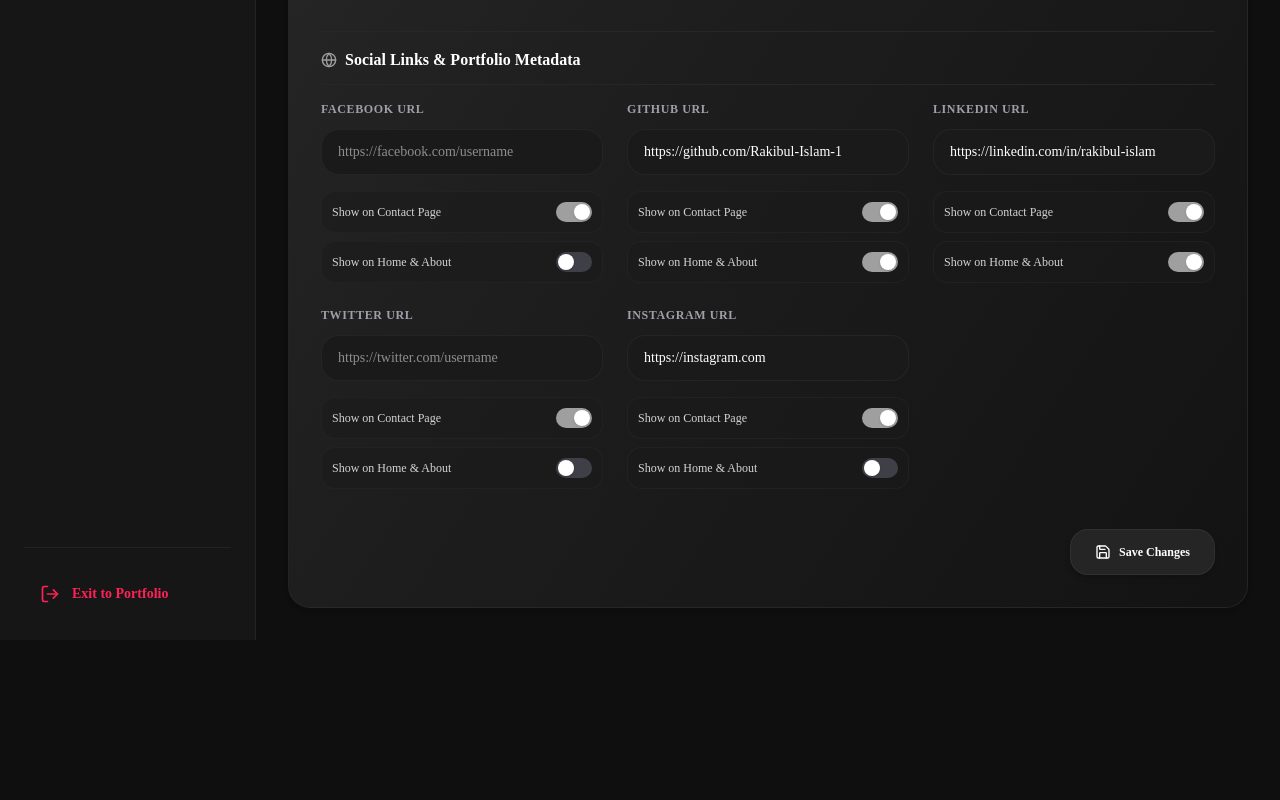
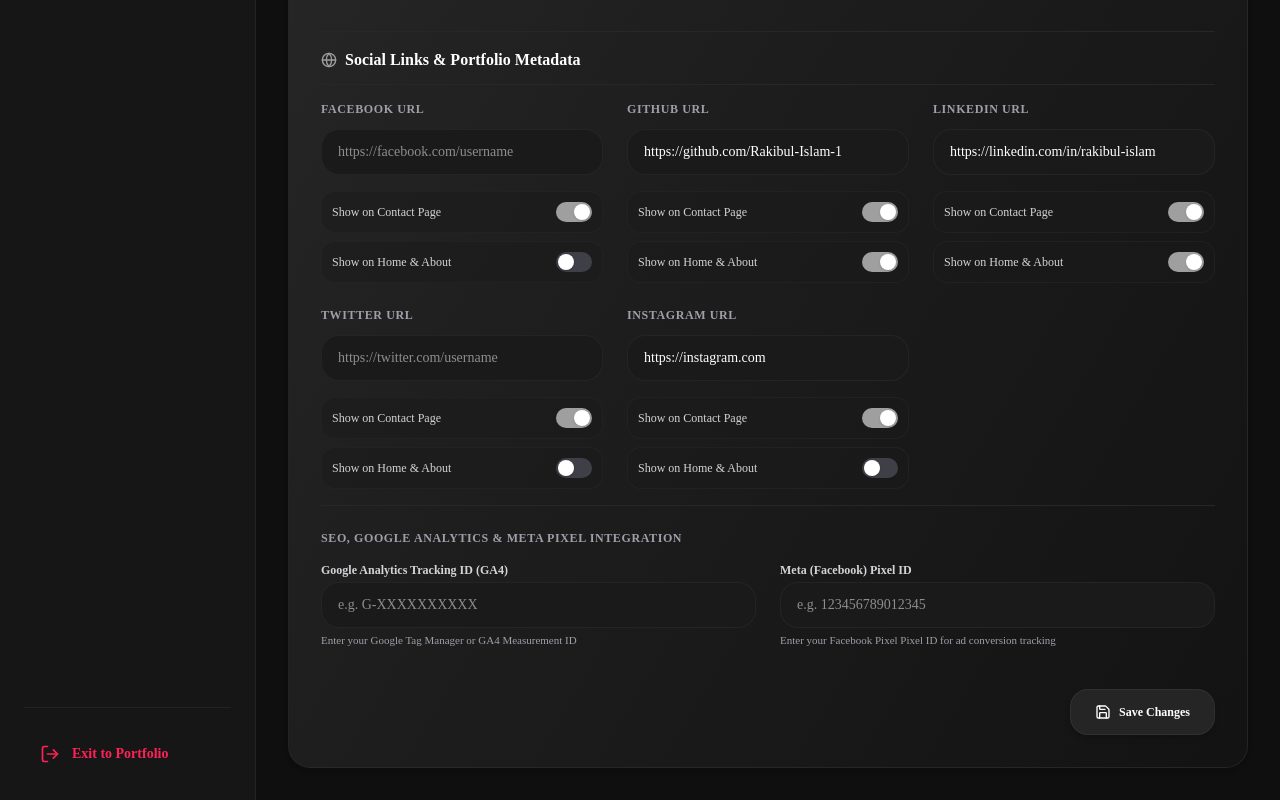
Before and after one commit to rakibulislamdev/personal-portfolio, a Next.js app: page /dashboard/settings in a window 1280 px wide. Shown: the part 1054-1854 px from the top of the page. Before the commit the page ends 1694 px from the top, so only its background shows below. Built offline with nearby package versions, Linux system fonts and the light colour scheme; no server answers; the database is empty; sample sign-in values are in the browser's storage.

Commit message:
feat: initialize Prisma schema with profile and content models and implement dashboard social links settings UI

```diff
--- a/app/(dashboard)/dashboard/settings/_components/SocialLinksSection.tsx
+++ b/app/(dashboard)/dashboard/settings/_components/SocialLinksSection.tsx
@@ -267,6 +267,47 @@ export default function SocialLinksSection({
           </div>
         </div>
       </div>
+
+      {/* SEO & Analytics Tracking Controls */}
+      <div className="pt-6 border-t border-zinc-200 dark:border-zinc-800 space-y-4">
+        <h3 className="text-xs font-bold text-zinc-500 dark:text-zinc-400 uppercase tracking-wider">
+          SEO, Google Analytics & Meta Pixel Integration
+        </h3>
+
+        <div className="grid grid-cols-1 sm:grid-cols-2 gap-6">
+          <div>
+            <label className="block text-xs font-bold text-zinc-700 dark:text-zinc-300 mb-1">
+              Google Analytics Tracking ID (GA4)
+            </label>
+            <input
+              type="text"
+              value={profile.googleAnalyticsId || ""}
+              onChange={(e) => setProfile({ ...profile, googleAnalyticsId: e.target.value })}
+              placeholder="e.g. G-XXXXXXXXXX"
+              className="w-full px-4 py-3 bg-zinc-100 dark:bg-[#1a1a1a] border border-zinc-200/80 dark:border-zinc-800/80 rounded-2xl text-sm font-medium text-zinc-900 dark:text-white focus:outline-none focus:border-[var(--theme-color)] transition"
+            />
+            <span className="text-[11px] text-zinc-400 block mt-1">
+              Enter your Google Tag Manager or GA4 Measurement ID
+            </span>
+          </div>
+
+          <div>
+            <label className="block text-xs font-bold text-zinc-700 dark:text-zinc-300 mb-1">
+              Meta (Facebook) Pixel ID
+            </label>
+            <input
+              type="text"
+              value={profile.metaPixelId || ""}
+              onChange={(e) => setProfile({ ...profile, metaPixelId: e.target.value })}
+              placeholder="e.g. 123456789012345"
+              className="w-full px-4 py-3 bg-zinc-100 dark:bg-[#1a1a1a] border border-zinc-200/80 dark:border-zinc-800/80 rounded-2xl text-sm font-medium text-zinc-900 dark:text-white focus:outline-none focus:border-[var(--theme-color)] transition"
+            />
+            <span className="text-[11px] text-zinc-400 block mt-1">
+              Enter your Facebook Pixel Pixel ID for ad conversion tracking
+            </span>
+          </div>
+        </div>
+      </div>
     </div>
   );
 }
--- a/app/(dashboard)/dashboard/settings/_components/types.ts
+++ b/app/(dashboard)/dashboard/settings/_components/types.ts
@@ -20,6 +20,8 @@ export interface ProfileSettingsData {
   facebookInProfilesCard?: boolean;
   twitterInProfilesCard?: boolean;
   instagramInProfilesCard?: boolean;
+  googleAnalyticsId?: string;
+  metaPixelId?: string;
   profileImage: string;
   aboutImage: string;
   typewriterText: string;
--- a/app/api/settings/route.ts
+++ b/app/api/settings/route.ts
@@ -98,6 +98,8 @@ export async function PUT(req: Request) {
         facebookInProfilesCard: Boolean(body.facebookInProfilesCard ?? false),
         twitterInProfilesCard: Boolean(body.twitterInProfilesCard ?? false),
         instagramInProfilesCard: Boolean(body.instagramInProfilesCard ?? false),
+        googleAnalyticsId: body.googleAnalyticsId ?? "",
+        metaPixelId: body.metaPixelId ?? "",
         profileImage: body.profileImage ?? "",
         aboutImage: body.aboutImage ?? "",
         typewriterText: body.typewriterText || "Web Developer based in Bangladesh",
--- a/app/layout.tsx
+++ b/app/layout.tsx
@@ -3,6 +3,7 @@ import { Geist, Geist_Mono, Great_Vibes } from "next/font/google";
 import "./globals.css";
 import { ThemeProvider } from "@/components/Theme/ThemeContext";
 import LayoutWrapper from "@/components/LayoutWrapper/LayoutWrapper";
+import { prisma } from "@/lib/prisma";
 
 const geistSans = Geist({
   variable: "--font-geist-sans",
@@ -77,11 +78,26 @@ export const metadata: Metadata = {
   },
 };
 
-export default function RootLayout({
+export default async function RootLayout({
   children,
 }: Readonly<{
   children: React.ReactNode;
 }>) {
+  let googleAnalyticsId = "";
+  let metaPixelId = "";
+
+  try {
+    const settings = await prisma.profileSettings.findUnique({
+      where: { id: "default" },
+    });
+    if (settings) {
+      googleAnalyticsId = (settings as unknown as { googleAnalyticsId?: string }).googleAnalyticsId || "";
+      metaPixelId = (settings as unknown as { metaPixelId?: string }).metaPixelId || "";
+    }
+  } catch (err) {
+    console.error("Error loading analytics settings in RootLayout:", err);
+  }
+
   const jsonLd = {
     "@context": "https://schema.org",
     "@graph": [
@@ -125,6 +141,47 @@ export default function RootLayout({
           type="application/ld+json"
           dangerouslySetInnerHTML={{ __html: JSON.stringify(jsonLd) }}
         />
+        {/* Dynamic Google Analytics Integration */}
+        {googleAnalyticsId && (
+          <>
+            <script
+              async
+              src={`https://www.googletagmanager.com/gtag/js?id=${googleAnalyticsId}`}
+            />
+            <script
+              dangerouslySetInnerHTML={{
+                __html: `
+                  window.dataLayer = window.dataLayer || [];
+                  function gtag(){dataLayer.push(arguments);}
+                  gtag('js', new Date());
+                  gtag('config', '${googleAnalyticsId}', {
+                    page_path: window.location.pathname,
+                  });
+                `,
+              }}
+            />
+          </>
+        )}
+
+        {/* Dynamic Meta (Facebook) Pixel Integration */}
+        {metaPixelId && (
+          <script
+            dangerouslySetInnerHTML={{
+              __html: `
+                !function(f,b,e,v,n,t,s)
+                {if(f.fbq)return;n=f.fbq=function(){n.callMethod?
+                n.callMethod.apply(n,arguments):n.queue.push(arguments)};
+                if(!f._fbq)f._fbq=n;n.push=n;n.loaded=!0;n.version='2.0';
+                n.queue=[];t=b.createElement(e);t.async=!0;
+                t.src=v;s=b.getElementsByTagName(e)[0];
+                s.parentNode.insertBefore(t,s)}(window, document,'script',
+                'https://connect.facebook.net/en_US/fbevents.js');
+                fbq('init', '${metaPixelId}');
+                fbq('track', 'PageView');
+              `,
+            }}
+          />
+        )}
       </head>
       <body className="min-h-full flex flex-col bg-[#f0f2f5] dark:bg-[#0f0f0f] text-zinc-900 dark:text-white transition-colors duration-300">
         <ThemeProvider>
```
Also changed, not shown: 1 other file (tests, documents, lock files or other folders).
